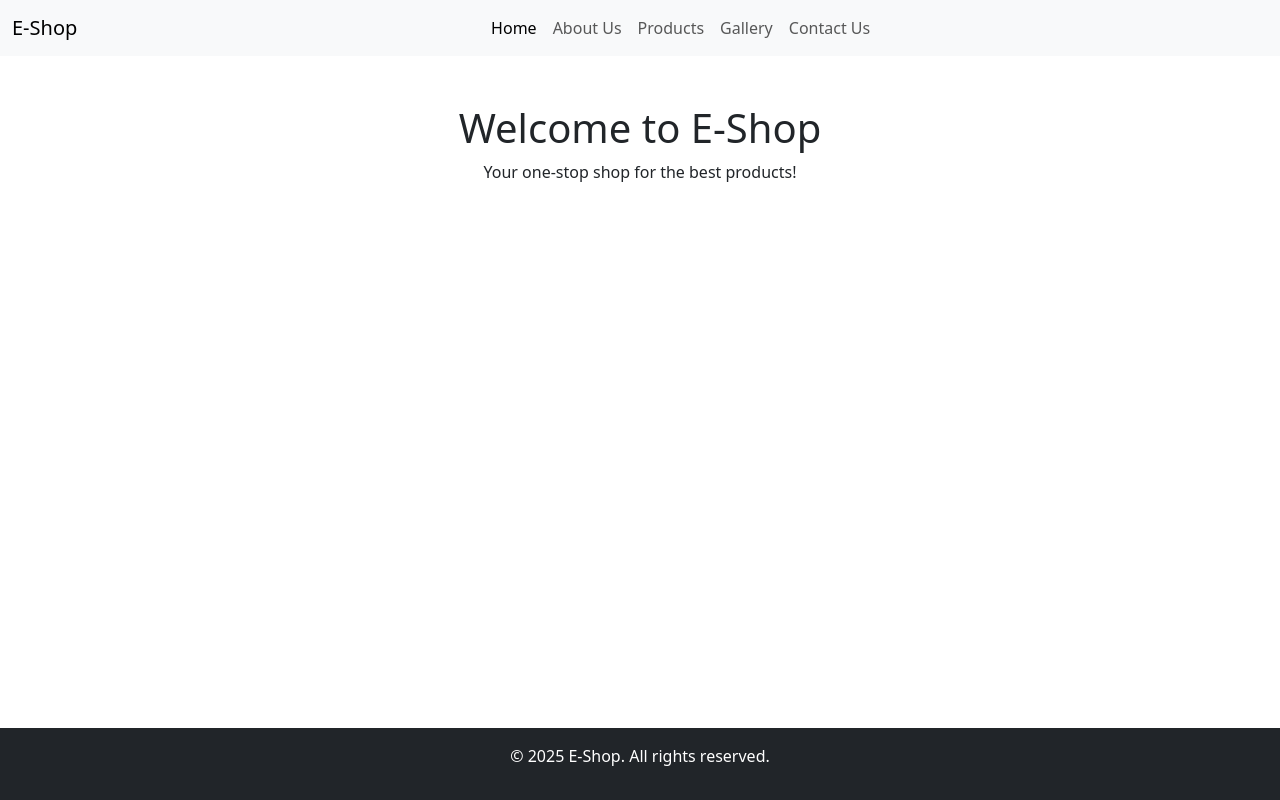
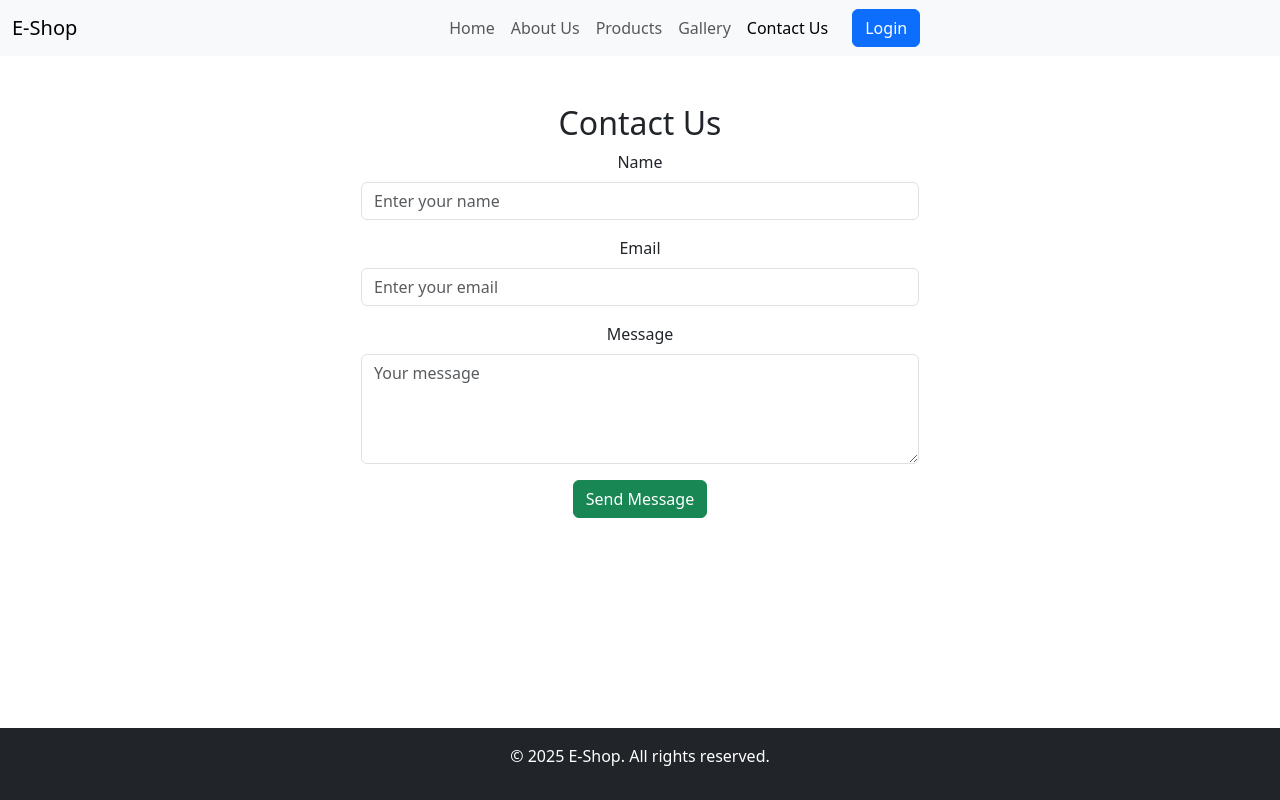
Before and after one commit to shivani111-ux/website, a plain HTML site: page updated website/contact.html in a window 1280 px wide. Drawn offline with nearby package versions, Linux system fonts and the light colour scheme.

Commit message:
Update contact.html

```diff
--- a/updated website/contact.html
+++ b/updated website/contact.html
@@ -3,20 +3,10 @@
 <head>
     <meta charset="UTF-8">
     <meta name="viewport" content="width=device-width, initial-scale=1.0">
-    <title>Home - E-Shop</title>
+    <title>Contact Us - E-Shop</title>
     <link rel="stylesheet" href="https://cdn.jsdelivr.net/npm/bootstrap@5.3.0/dist/css/bootstrap.min.css">
-    <style>
-        html, body {
-            height: 100%;
-            display: flex;
-            flex-direction: column;
-        }
-        .content {
-            flex: 1;
-        }
-    </style>
 </head>
-<body>
+<body class="d-flex flex-column min-vh-100">
 
 <!-- Navbar -->
 <nav class="navbar navbar-expand-lg navbar-light bg-light">
@@ -27,20 +17,61 @@
         </button>
         <div class="collapse navbar-collapse justify-content-center" id="navbarNav">
             <ul class="navbar-nav">
-                <li class="nav-item"><a class="nav-link active" href="index.html">Home</a></li>
+                <li class="nav-item"><a class="nav-link" href="index.html">Home</a></li>
                 <li class="nav-item"><a class="nav-link" href="about.html">About Us</a></li>
                 <li class="nav-item"><a class="nav-link" href="products.html">Products</a></li>
                 <li class="nav-item"><a class="nav-link" href="gallery.html">Gallery</a></li>
-                <li class="nav-item"><a class="nav-link" href="contact.html">Contact Us</a></li>
+                <li class="nav-item"><a class="nav-link active" href="contact.html">Contact Us</a></li>
             </ul>
+            <!-- Login Button -->
+            <button class="btn btn-primary ms-3" data-bs-toggle="modal" data-bs-target="#loginModal">Login</button>
         </div>
     </div>
 </nav>
 
-<!-- Content -->
-<div class="container text-center mt-5 content">
-    <h1>Welcome to E-Shop</h1>
-    <p>Your one-stop shop for the best products!</p>
+<!-- Contact Form -->
+<div class="container text-center mt-5">
+    <h2>Contact Us</h2>
+    <form class="w-50 mx-auto">
+        <div class="mb-3">
+            <label for="name" class="form-label">Name</label>
+            <input type="text" class="form-control" id="name" placeholder="Enter your name" required>
+        </div>
+        <div class="mb-3">
+            <label for="email" class="form-label">Email</label>
+            <input type="email" class="form-control" id="email" placeholder="Enter your email" required>
+        </div>
+        <div class="mb-3">
+            <label for="message" class="form-label">Message</label>
+            <textarea class="form-control" id="message" rows="4" placeholder="Your message" required></textarea>
+        </div>
+        <button type="submit" class="btn btn-success">Send Message</button>
+    </form>
+</div>
+
+<!-- Login Modal -->
+<div class="modal fade" id="loginModal" tabindex="-1" aria-labelledby="loginModalLabel" aria-hidden="true">
+    <div class="modal-dialog">
+        <div class="modal-content">
+            <div class="modal-header">
+                <h5 class="modal-title" id="loginModalLabel">Login</h5>
+                <button type="button" class="btn-close" data-bs-dismiss="modal" aria-label="Close"></button>
+            </div>
+            <div class="modal-body">
+                <form>
+                    <div class="mb-3">
+                        <label for="loginEmail" class="form-label">Email</label>
+                        <input type="email" class="form-control" id="loginEmail" placeholder="Enter your email" required>
+                    </div>
+                    <div class="mb-3">
+                        <label for="loginPassword" class="form-label">Password</label>
+                        <input type="password" class="form-control" id="loginPassword" placeholder="Enter your password" required>
+                    </div>
+                    <button type="submit" class="btn btn-primary w-100">Login</button>
+                </form>
+            </div>
+        </div>
+    </div>
 </div>
 
 <!-- Footer -->
```
